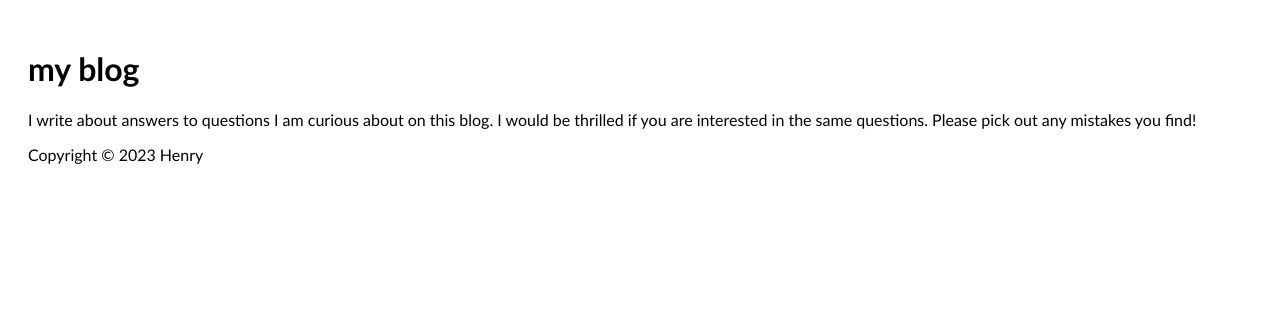
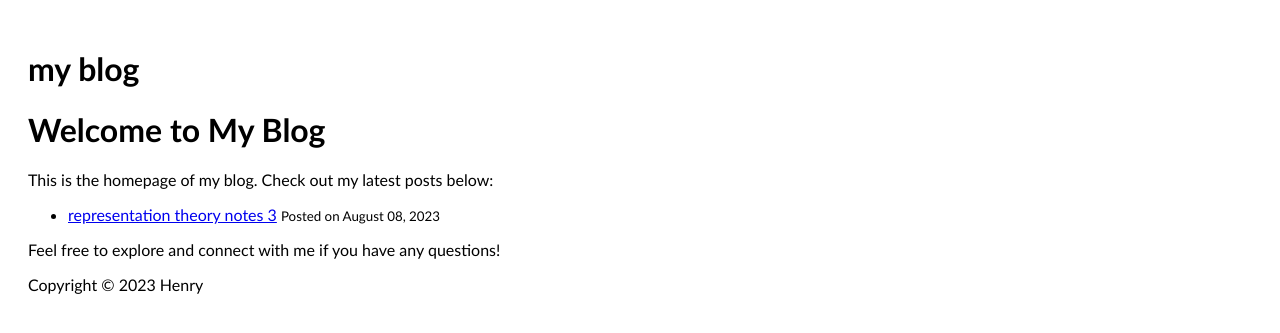
Before and after one commit to henryzhang11/questions-I-have, a Jekyll site: the page built from index.md, in a window 1280 px wide. Shown: the top 333 px of the page. Built offline with Jekyll 4.4.1, drawn with Linux system fonts in a browser that asks for light colours.

Commit message:
Update index.md

```diff
--- a/index.md
+++ b/index.md
@@ -1,6 +1,19 @@
 ---
 layout: default
-title: Welcome to my blog
+title: Home
 ---
 
-I write about answers to questions I am curious about on this blog. I would be thrilled if you are interested in the same questions. Please pick out any mistakes you find!
+# Welcome to My Blog
+
+This is the homepage of my blog. Check out my latest posts below:
+
+<ul>
+{% for post in site.posts %}
+  <li>
+    <a href="{{ post.url }}">{{ post.title }}</a>
+    <small>Posted on {{ post.date | date: "%B %d, %Y" }}</small>
+  </li>
+{% endfor %}
+</ul>
+
+Feel free to explore and connect with me if you have any questions!
```
